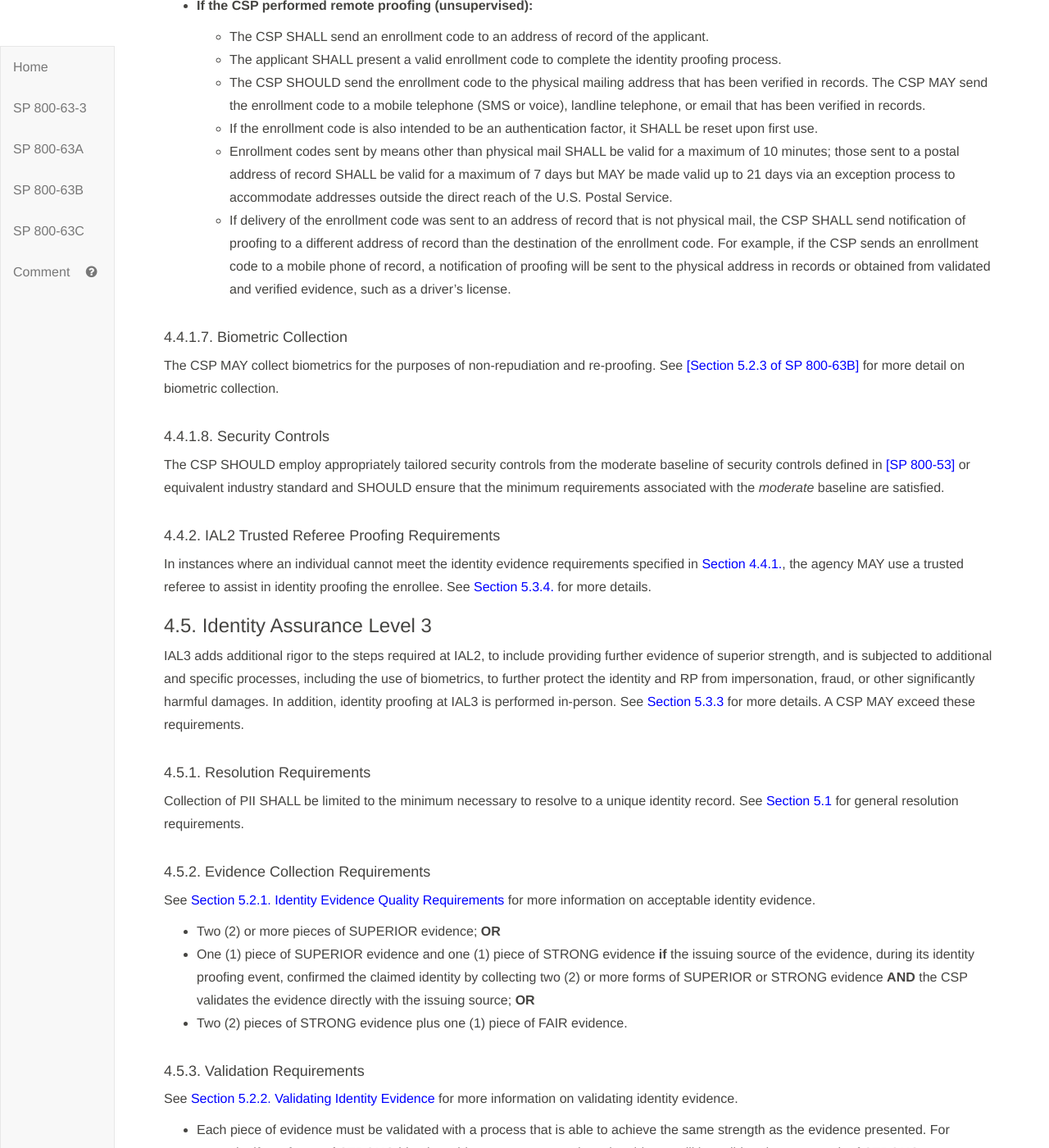
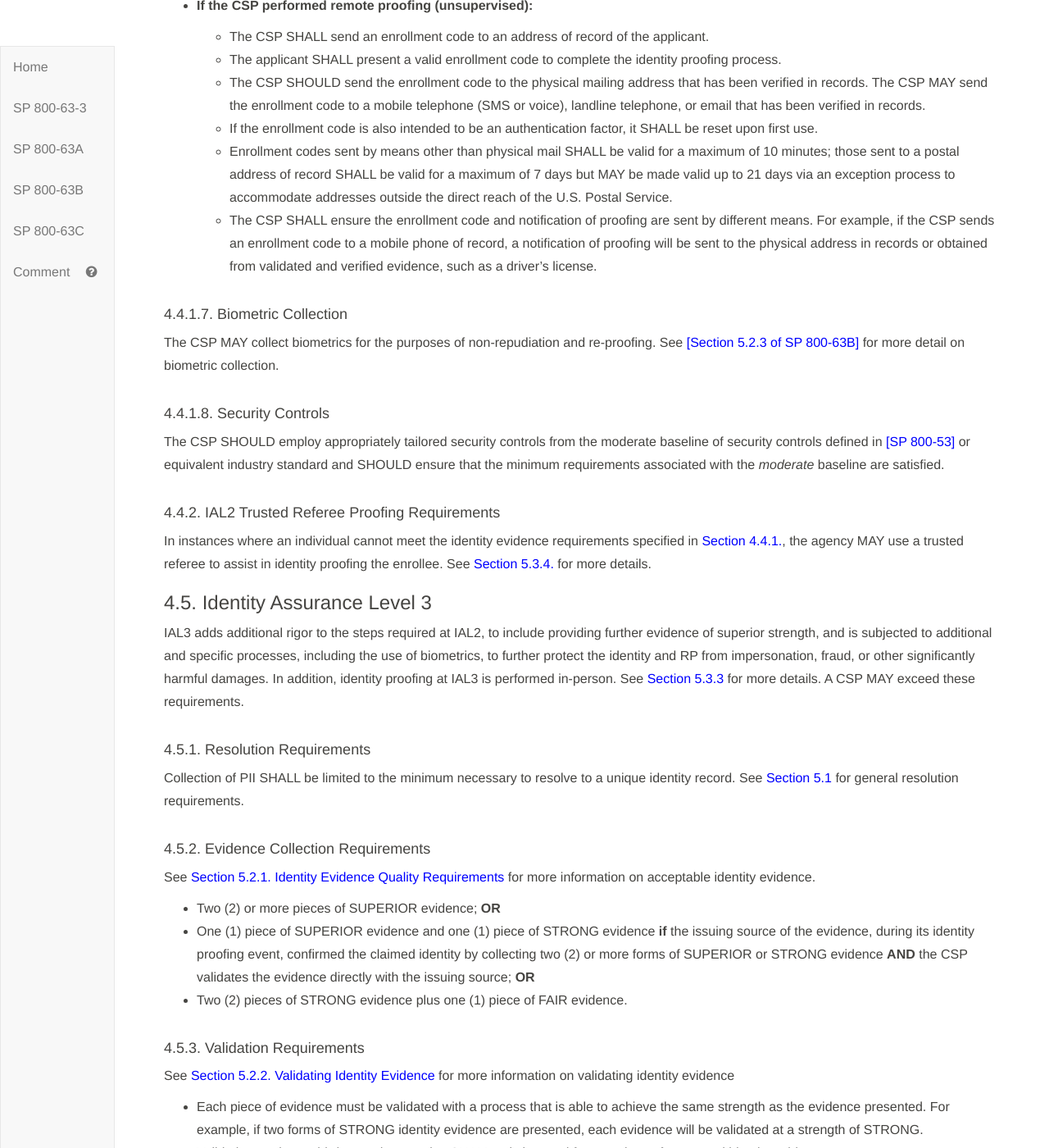
Before and after one commit to usnistgov/800-63-3, a Jekyll site: the page built from sp800-63a/sec4_ial.md, in a window 1280 px wide and 1400 px high, scrolled down 3455 px. Shown: the whole window at 82% size. Built offline with Jekyll 4.4.1, drawn with Linux system fonts in a browser that asks for light colours; our own code applies the rules of GitHub Pages for plain Markdown files.

Commit message:
Closes #621

```diff
--- a/sp800-63a/sec4_ial.md
+++ b/sp800-63a/sec4_ial.md
@@ -131,7 +131,7 @@ In-person and unsupervised remote identity proofing are allowed. The CSP SHOULD
 	- The CSP SHOULD send the enrollment code to the physical mailing address that has been verified in records.  The CSP MAY send the enrollment code to a mobile telephone (SMS or voice), landline telephone, or email that has been verified in records.
 	- If the enrollment code is also intended to be an authentication factor, it SHALL be reset upon first use.
 	- Enrollment codes sent by means other than physical mail SHALL be valid for a maximum of 10 minutes; those sent to a postal address of record SHALL be valid for a maximum of 7 days but MAY be made valid up to 21 days via an exception process to accommodate addresses outside the direct reach of the U.S. Postal Service.
-	- If delivery of the enrollment code was sent to an address of record that is not physical mail, the CSP SHALL send notification of proofing to a different address of record than the destination of the enrollment code. For example, if the CSP sends an enrollment code to a mobile phone of record, a notification of proofing will be sent to the physical address in records or obtained from validated and verified evidence, such as a driver's license.
+	- The CSP SHALL ensure the enrollment code and notification of proofing are sent by  different means. For example, if the CSP sends an enrollment code to a mobile phone of record, a notification of proofing will be sent to the physical address in records or obtained from validated and verified evidence, such as a driver’s license.
 
 #### 4.4.1.7. Biometric Collection
 
@@ -164,7 +164,7 @@ See [Section 5.2.1. Identity Evidence Quality Requirements](#evidence-quality) f
 
 #### 4.5.3. Validation Requirements
 
-See [Section 5.2.2. Validating Identity Evidence](#evidence_validation") for more information on validating identity evidence.
+See [Section 5.2.2. Validating Identity Evidence](#evidence_validation") for more information on validating identity evidence
 
 - Each piece of evidence must be validated with a process that is able to achieve the same strength as the evidence presented. For example, if two forms of STRONG identity evidence are presented, each evidence will be validated at a strength of STRONG.
 - Validation against a third party data service SHALL only be used for one piece of presented identity evidence.
```
